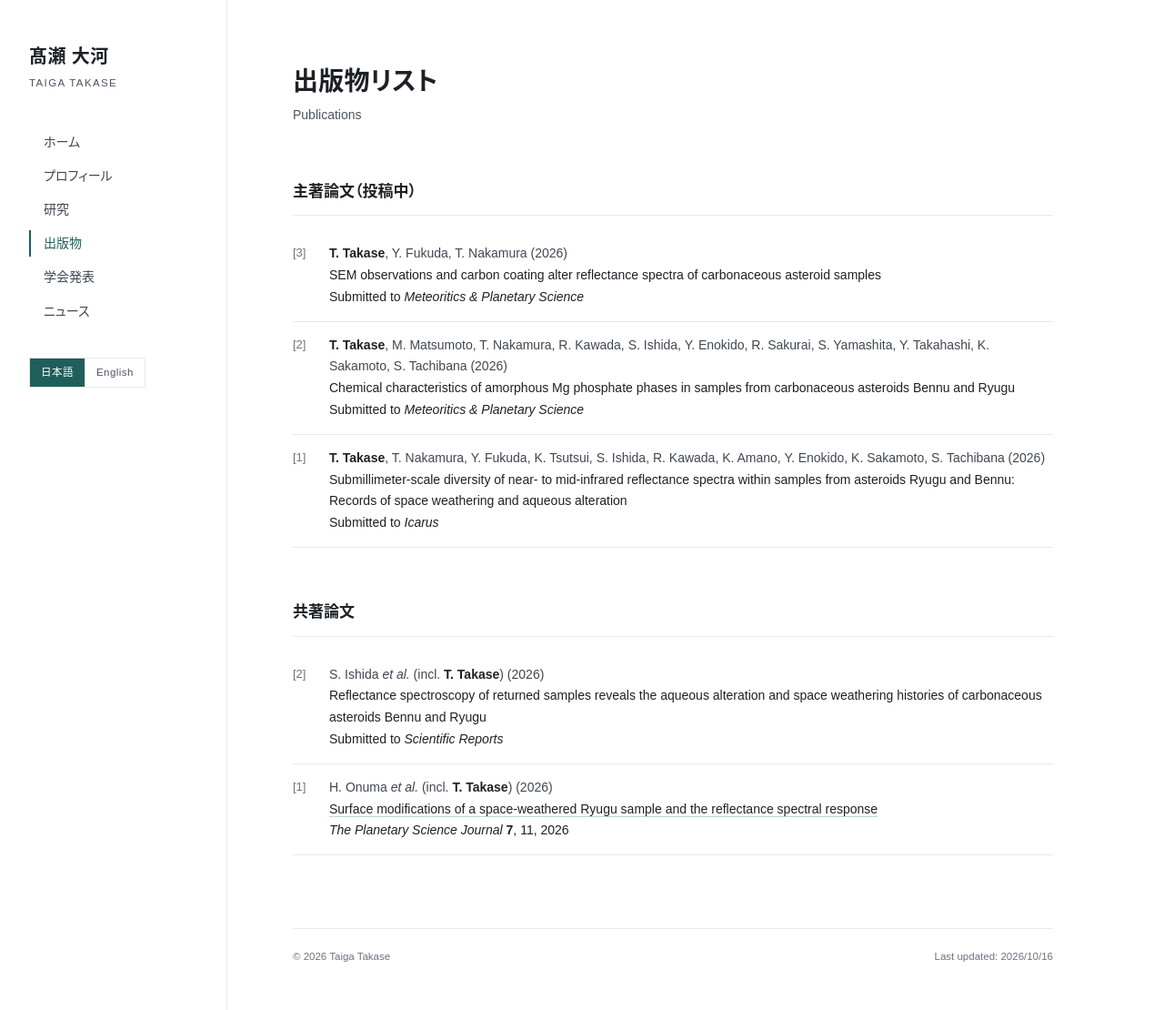
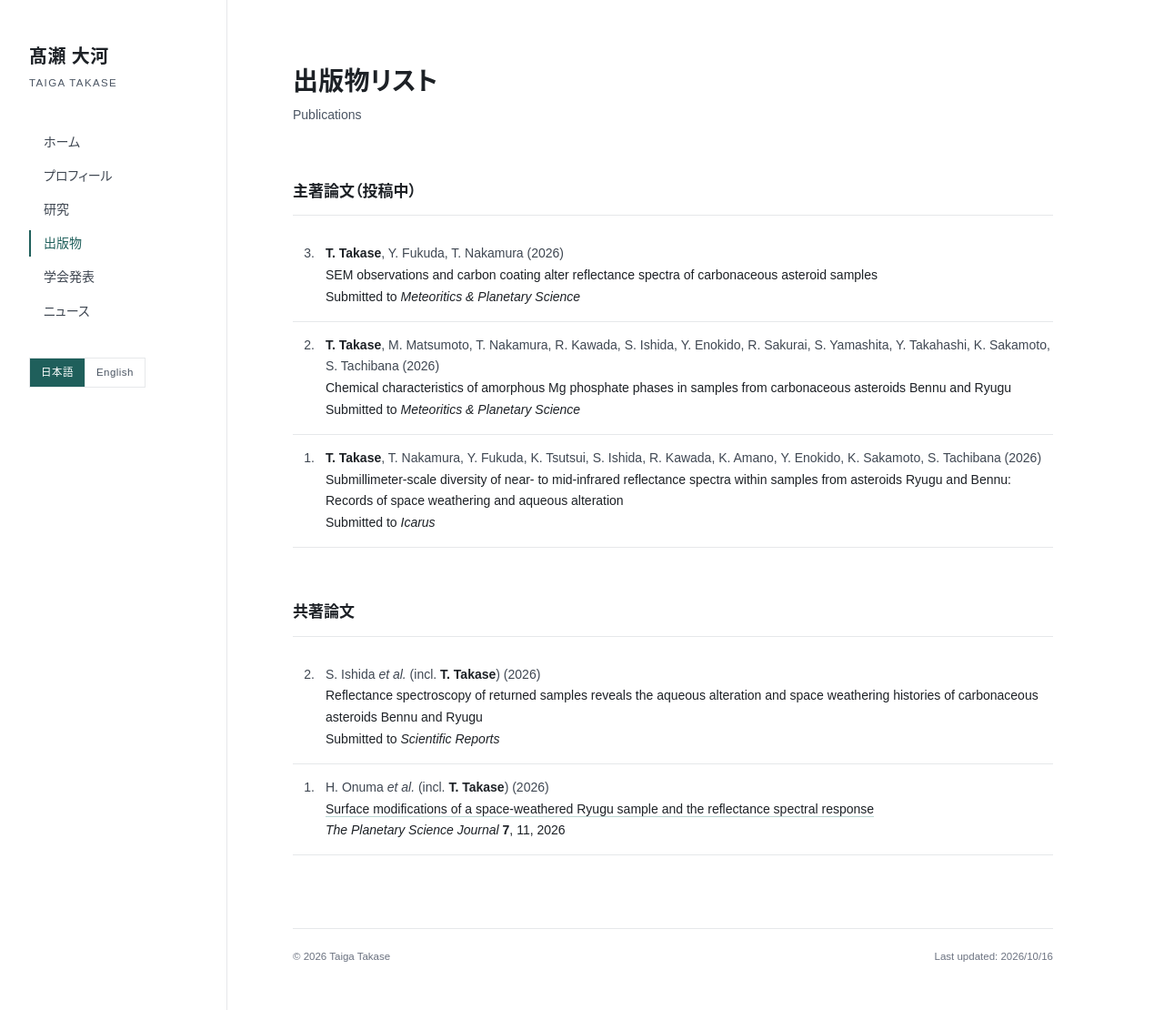
Before and after one commit to takasetaigat1/takasetaigat1.github.io, a Jekyll site: the page built from publications.html, in a window 1280 px wide and 1110 px high. Shown: the whole window at 91% size. Built offline with Jekyll 4.4.1, drawn with Linux system fonts in a browser that asks for light colours; some web fonts are replaced.

Commit message:
Numbering: plain '3.' in author-line color, right-aligned gutter
Co-Authored-By: Claude Fable 5.1 <noreply@anthropic.com>
Claude-Session: https://claude.ai/code/session_01WJ69PvNMxXwpNZfvYmXkxj

```diff
--- a/assets/css/style.css
+++ b/assets/css/style.css
@@ -112,8 +112,8 @@ p { margin: 0 0 1em; }
 /* ---------- publications ---------- */
 .pubs { list-style: none; counter-reset: pub; }
 .pubs li { padding: 14px 0; border-bottom: 1px solid var(--line); font-size: 14px; line-height: 1.7; }
-.pubs li { position: relative; padding-left: 40px; }
-.pubs .num { position: absolute; left: 0; color: var(--mute); font-size: 13px; font-variant-numeric: tabular-nums; }
+.pubs li { position: relative; padding-left: 36px; }
+.pubs .num { position: absolute; left: 0; width: 24px; text-align: right; color: var(--ink-2); font-size: 14px; font-variant-numeric: tabular-nums; }
 .pubs .authors { color: var(--ink-2); }
 .badge { display: inline-block; font-size: 11px; line-height: 1; padding: 4px 7px; margin-left: 2px; vertical-align: 1px; color: var(--accent); border: 1px solid var(--accent); letter-spacing: .04em; }
 .badge-invited { background: var(--accent); color: #fff; }
@@ -170,7 +170,8 @@ p { margin: 0 0 1em; }
   .side-nav { display: none; margin-top: 16px; }
   .side-nav.open { display: flex; }
   .lang-switch { margin-top: 12px; }
-  .pubs li { padding-left: 34px; }
+  .pubs li { padding-left: 30px; }
+  .pubs .num { width: 20px; }
   .side-foot { display: none; }
   .main { padding: 36px 24px 32px; }
   h1 { font-size: 28px; }
--- a/presentations.html
+++ b/presentations.html
@@ -19,7 +19,7 @@ permalink: /presentations/
   <ol class="pubs">
     {% for pr in items %}{% assign n = items.size | minus: forloop.index0 %}
     <li>
-      <span class="num">[{{ n }}]</span>
+      <span class="num">{{ n }}.</span>
       <span class="authors">{{ pr.authors | replace: "<me>", '<span class="me">' | replace: "</me>", "</span>" | replace: "et al.", "<i>et al.</i>" }}</span>
       <span class="ptitle">{{ pr.title }}</span>
       <span class="journal">
--- a/publications.html
+++ b/publications.html
@@ -19,7 +19,7 @@ permalink: /publications/
   <ol class="pubs">
     {% for pb in items %}{% assign n = items.size | minus: forloop.index0 %}
     <li>
-      <span class="num">[{{ n }}]</span>
+      <span class="num">{{ n }}.</span>
       <span class="authors">{{ pb.authors | replace: "<me>", '<span class="me">' | replace: "</me>", "</span>" | replace: "et al.", "<i>et al.</i>" }} ({{ pb.year }})</span>
       {% assign link = "" %}{% if pb.doi %}{% assign link = "https://doi.org/" | append: pb.doi %}{% elsif pb.url %}{% assign link = pb.url %}{% endif %}
       <span class="ptitle">{% if link != "" %}<a href="{{ link }}" target="_blank" rel="noopener">{{ pb.title }}</a>{% else %}{{ pb.title }}{% endif %}</span>
```
